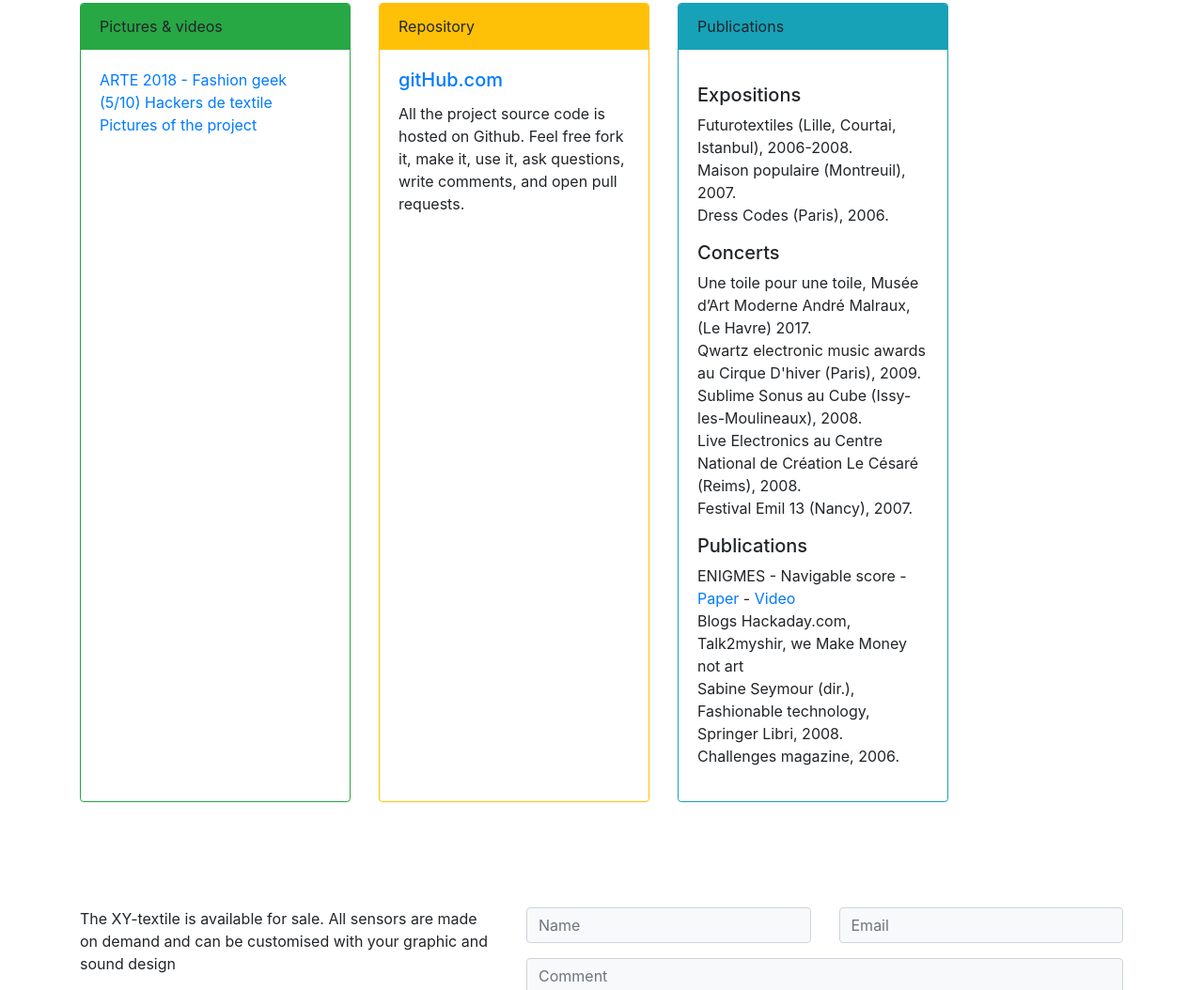
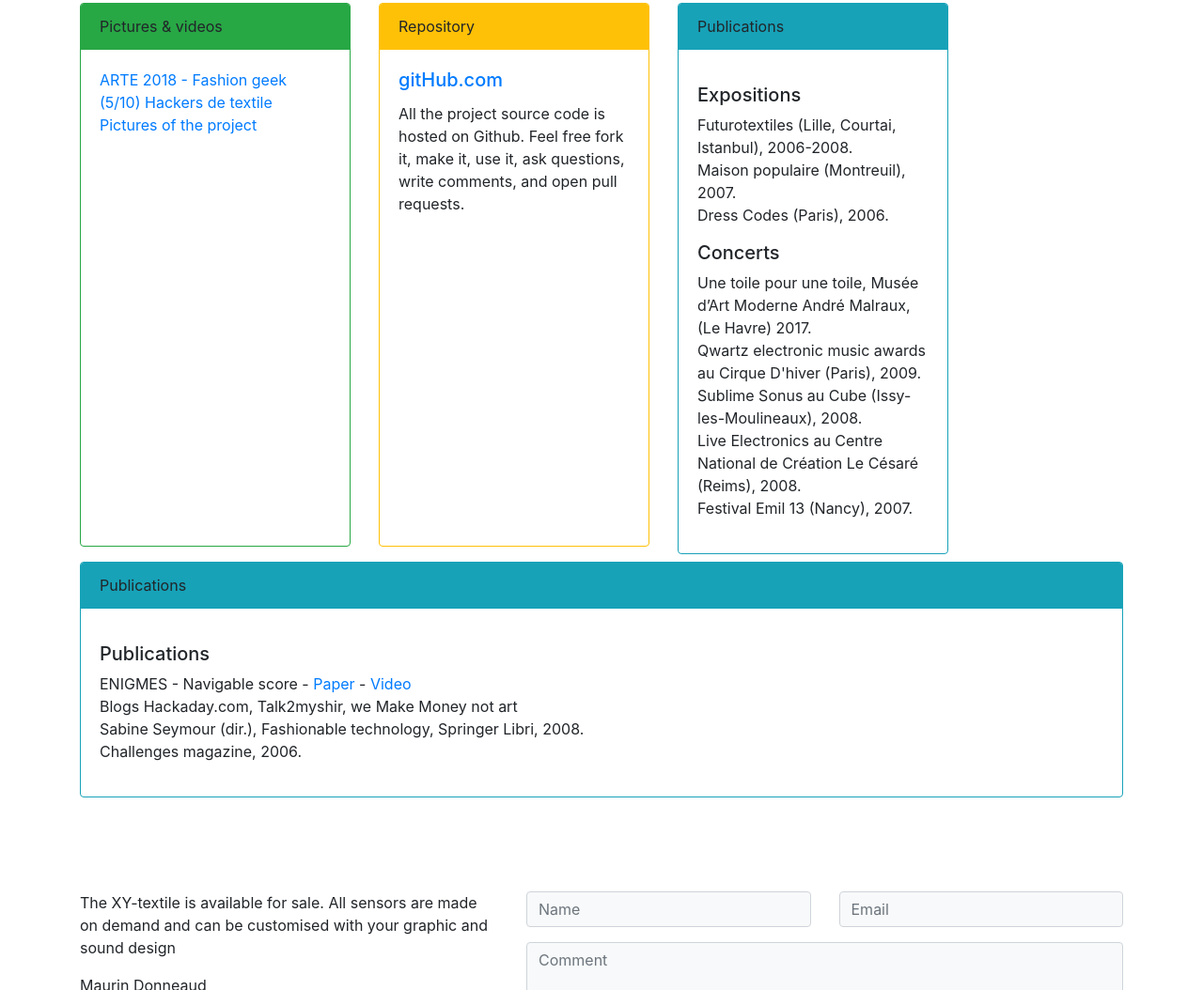
Before and after one commit to eTextile/xy-textile, a website: page docs/index.html in a window 1280 px wide. Shown: the part 1359-2413 px from the top of the page at 94% size. Drawn offline with Linux system fonts and the light colour scheme.

Commit message:
Added publications

```diff
--- a/docs/index.html
+++ b/docs/index.html
@@ -130,10 +130,10 @@ Created in collaboration with graphic designers and composers, theses multisenso
             <p class="card-text">All the project source code is hosted on Github. Feel free fork it, make it, use it, ask questions, write comments, and open pull requests.</p>
           </div>
         </div>
-        <div class="card border-info mb-3" style="max-width: 18rem;">
-          <div class="card-header bg-info border-info">Publications</div>
+
+        <div class="card border-info mb-2" style="max-width: 18rem;">
+         <div class="card-header bg-info border-info">Publications</div>
           <div class="card-body">
-
             <p class="card-text">
 		<h5>Expositions</h5>
 		<ul class="list-unstyled">
@@ -149,6 +149,15 @@ Created in collaboration with graphic designers and composers, theses multisenso
 		  <li>Live Electronics au Centre National de Création Le Césaré (Reims), 2008.</li>
 		  <li>Festival Emil 13 (Nancy), 2007.</li>
 		</ul>
+            </p>
+          </div>
+        </div>
+      </div>
+
+      <div class="card border-info mb-1">
+       <div class="card-header bg-info border-info">Publications</div>
+         <div class="card-body">
+            <p class="card-text">
 		<h5>Publications</h5>
 		<ul class="list-unstyled">
 		  <li>ENIGMES - Navigable score - <a href="https://hal.archives-ouvertes.fr/hal-01509373/document">Paper</a> - <a href="http://theatrophone.free.fr/ENIGMES/ENIGMES-CR.mp4">Video</a></li>
@@ -157,10 +166,10 @@ Created in collaboration with graphic designers and composers, theses multisenso
 		  <li>Challenges magazine, 2006.
 		</ul>
             </p>
-
           </div>
         </div>
       </div>
+
     </div>
   </section>
 
```
